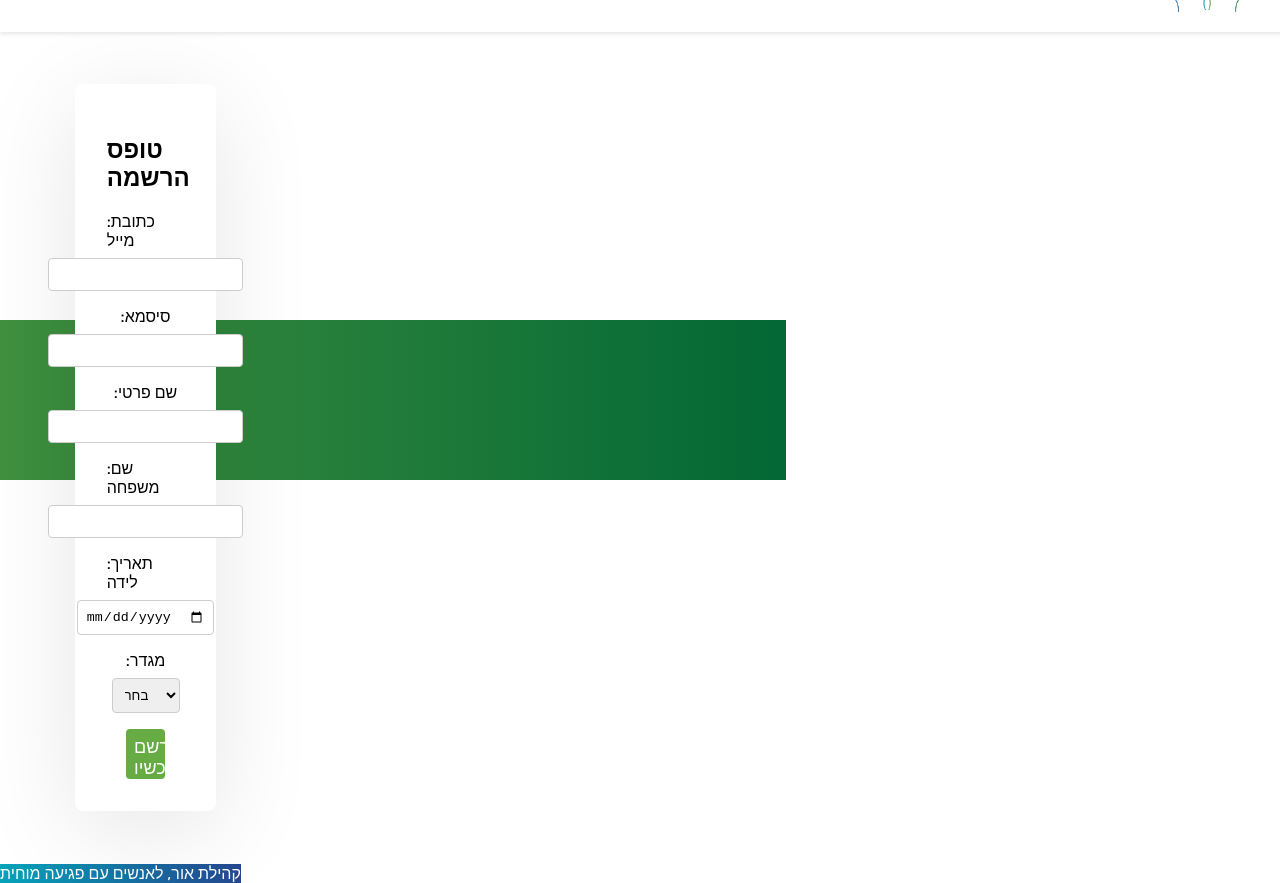
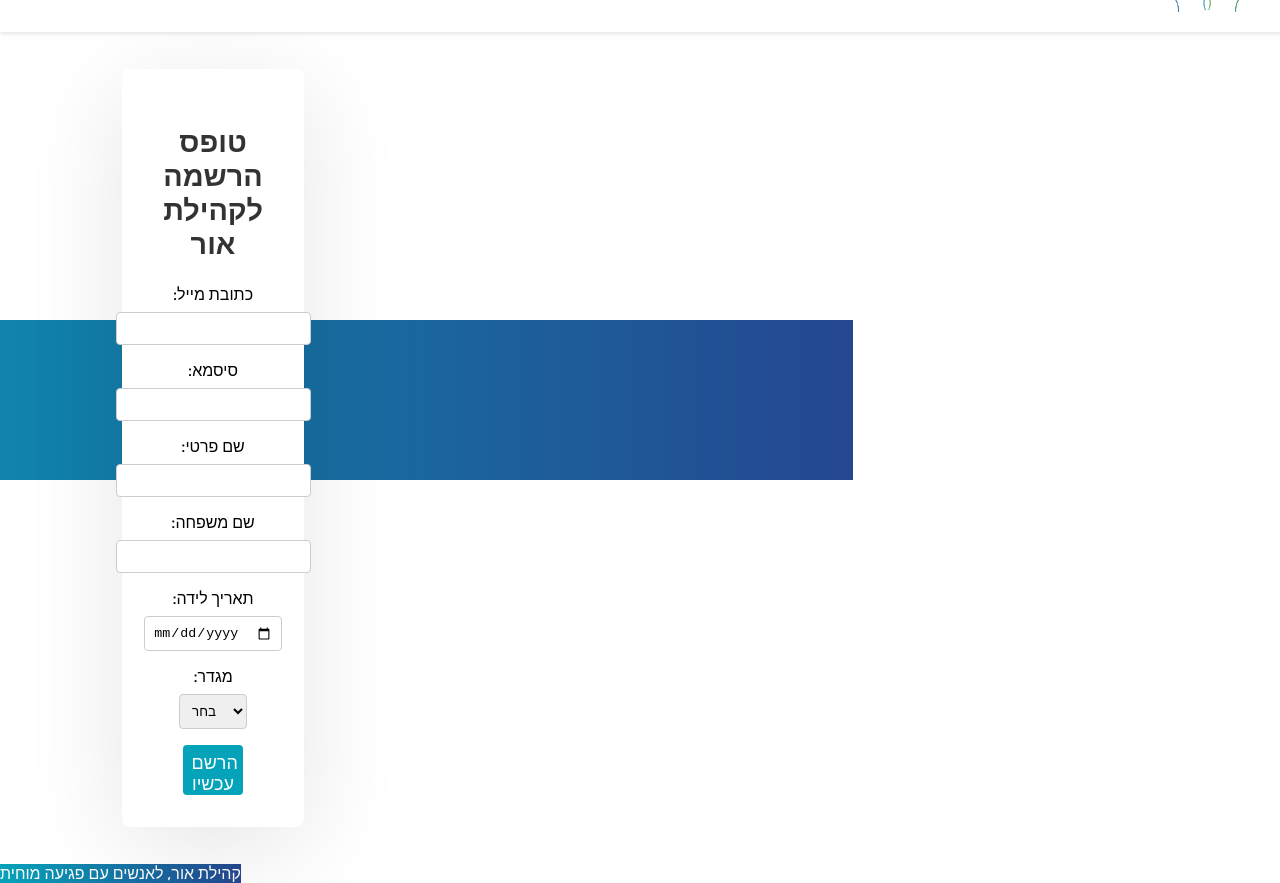
Before and after one commit to TzlilMa/Or-community-association, a React (Create React App) app in the folder my-app/: page /registrationForm in a window 1280 px wide. Shown: the top 883 px of the page. Built offline with nearby package versions, Linux system fonts and the light colour scheme; no server answers.

Commit message:
update register form

```diff
--- a/my-app/src/pages/registrationFormPage.js
+++ b/my-app/src/pages/registrationFormPage.js
@@ -68,7 +68,7 @@ const RegistrationForm = () => {
     <div className="registration-page">
       <div className="gradient-background"></div>
       <div className="registration-container">
-        <h2>טופס הרשמה</h2>
+        <h2>טופס הרשמה לקהילת אור</h2>
         {error && <p className="error-message">{error}</p>}
         <form className="registration-form" onSubmit={handleRegistration}>
           <label>:כתובת מייל</label>
--- a/my-app/src/styles/registrationForm.css
+++ b/my-app/src/styles/registrationForm.css
@@ -4,7 +4,7 @@
   height: 20%;
   top: 50%;
   transform: translateY(-50%);
-  background: linear-gradient(90deg, #66AB44 0%, #026735 100%);
+  background: linear-gradient(90deg, #05A3BA 0%, #254790 100%);
   z-index: -1;
 }
 
@@ -24,6 +24,13 @@
   max-width: 30%;
   width: 100%;
   z-index: 1; /* Ensure it's above the gradient */
+}
+
+.registration-container h2 {
+  margin-bottom: 1.5rem;
+  font-size: 1.8rem;
+  color: #333;
+  text-align: center;
 }
 
 .registration-form {
@@ -46,7 +53,7 @@
 
 .registration-form button {
   padding: 0.5rem;
-  background-color: #66AB44;
+  background-color: #05A3BA;
   color: white;
   border: none;
   border-radius: 4px;
@@ -57,7 +64,7 @@
 }
 
 .registration-form button:hover {
-  background-color: #026735;
+  background-color: #254790;
 }
 
 .error-message {
```
